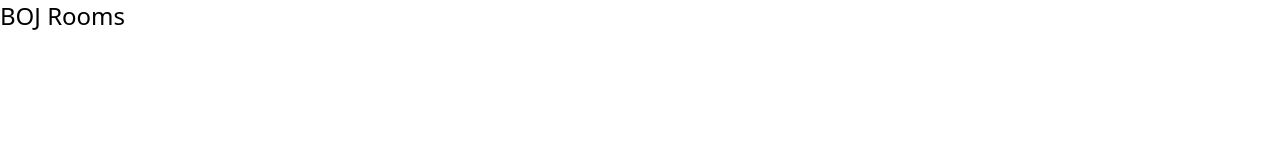
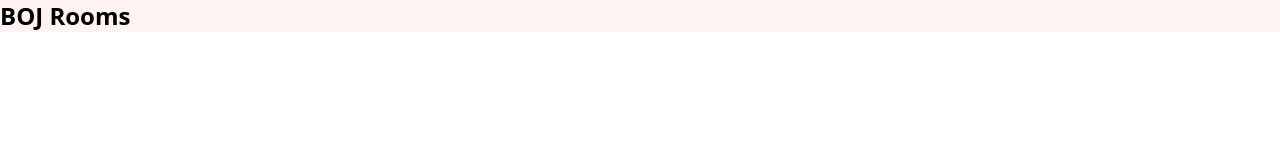
Before and after one commit to boostcampwm2023/baekjoonrooms, a React (Vite) app in the folder client/: page / in a window 1280 px wide. Shown: the top 160 px of the page. Built offline with nearby package versions, Linux system fonts and the light colour scheme.

Commit message:
feat: tailwind setting
Co-authored-by: glowisn <asdxcv1998@gmail.com>
Co-authored-by: kiuuon <k41471804@gmail.com>

```diff
--- a/client/package.json
+++ b/client/package.json
@@ -27,6 +27,8 @@
     "eslint-plugin-react-hooks": "^4.6.0",
     "eslint-plugin-react-refresh": "^0.4.3",
     "postcss": "^8.4.31",
+    "prettier": "^3.1.0",
+    "prettier-plugin-tailwindcss": "^0.5.7",
     "tailwindcss": "^3.3.5",
     "typescript": "^5.0.2",
     "vite": "^4.4.5"
--- /dev/null
+++ b/client/prettier.config.cjs
@@ -0,0 +1,3 @@
+module.exports = {
+  plugins: ["prettier-plugin-tailwindcss"],
+};
--- a/client/src/App.tsx
+++ b/client/src/App.tsx
@@ -1,7 +1,7 @@
 function App() {
   return (
     <>
-      <h1 className="text-2xl">BOJ Rooms</h1>
+      <h1 className="bg-red-50 text-2xl font-bold">BOJ Rooms</h1>
     </>
   );
 }
```
Also changed, not shown: 1 other file (tests, documents, lock files or other folders).
